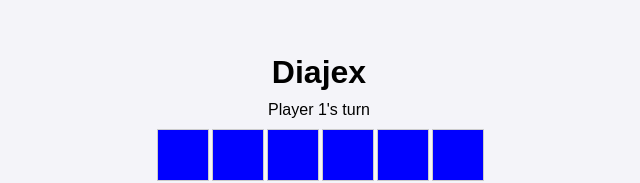
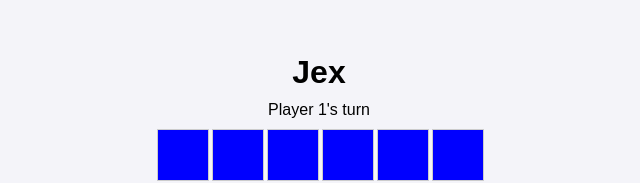
Before and after one commit to DominicKennell/diajex, a plain HTML site: page index.html in a window 1280 px wide. Shown: the part 122-305 px from the top of the page, without its empty margins (321-961 px from the left). Drawn offline with Linux system fonts and the light colour scheme.

Commit message:
Changed to Jex

```diff
--- a/index.html
+++ b/index.html
@@ -3,7 +3,7 @@
 <head>
   <meta charset="UTF-8">
   <meta name="viewport" content="width=device-width, initial-scale=1.0">
-  <title>Diajex</title>
+  <title>Jex</title>
   <style>
     body {
       font-family: Arial, sans-serif;
@@ -65,7 +65,7 @@
   </style>
 </head>
 <body>
-  <h1>Diajex</h1>
+  <h1>Jex</h1>
   <div class="info">Player <span id="current-player">1</span>'s turn</div>
   <div class="board" id="board"></div>
   <button class="btn" id="restart-btn">Restart Game</button>
```
